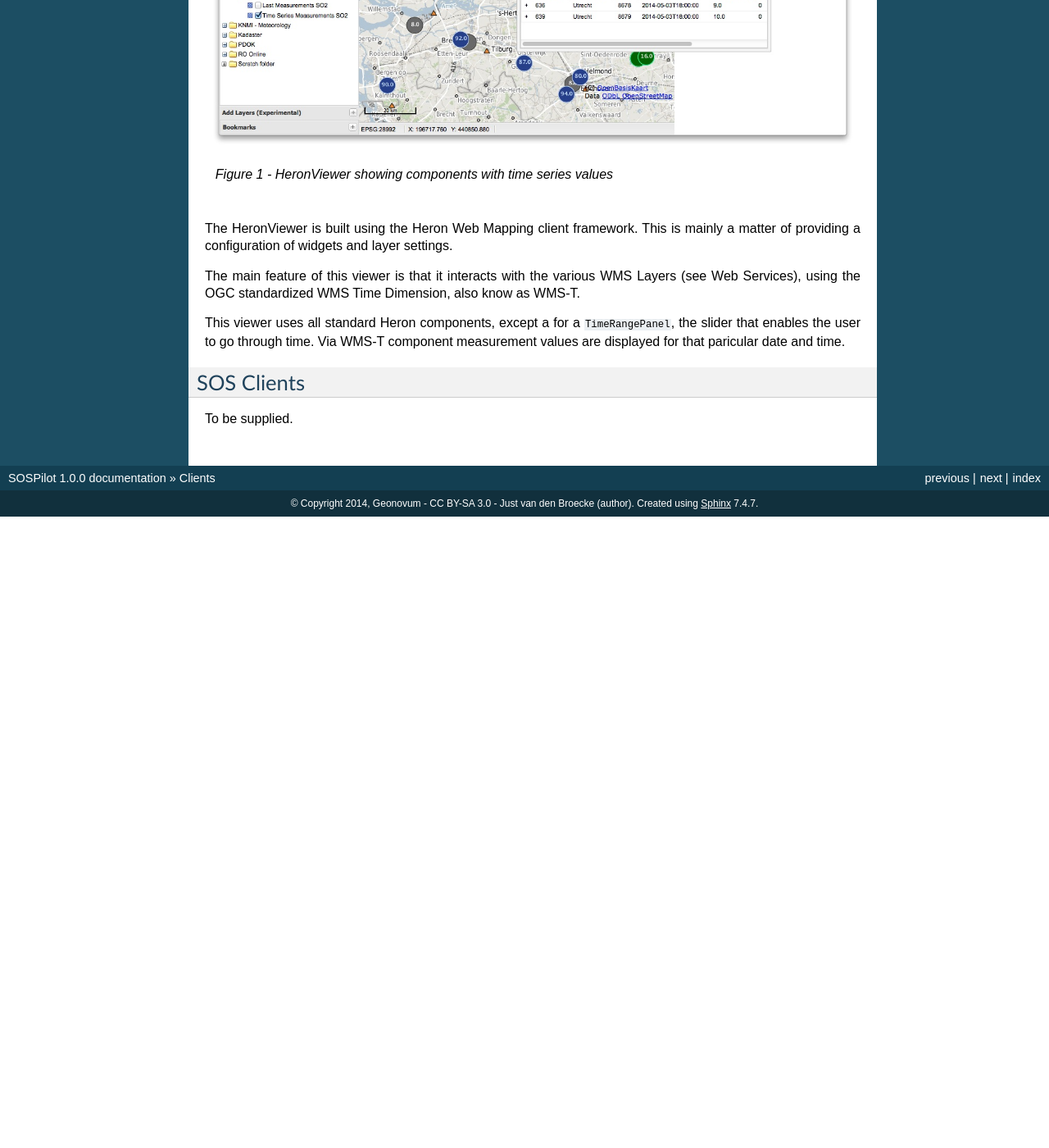
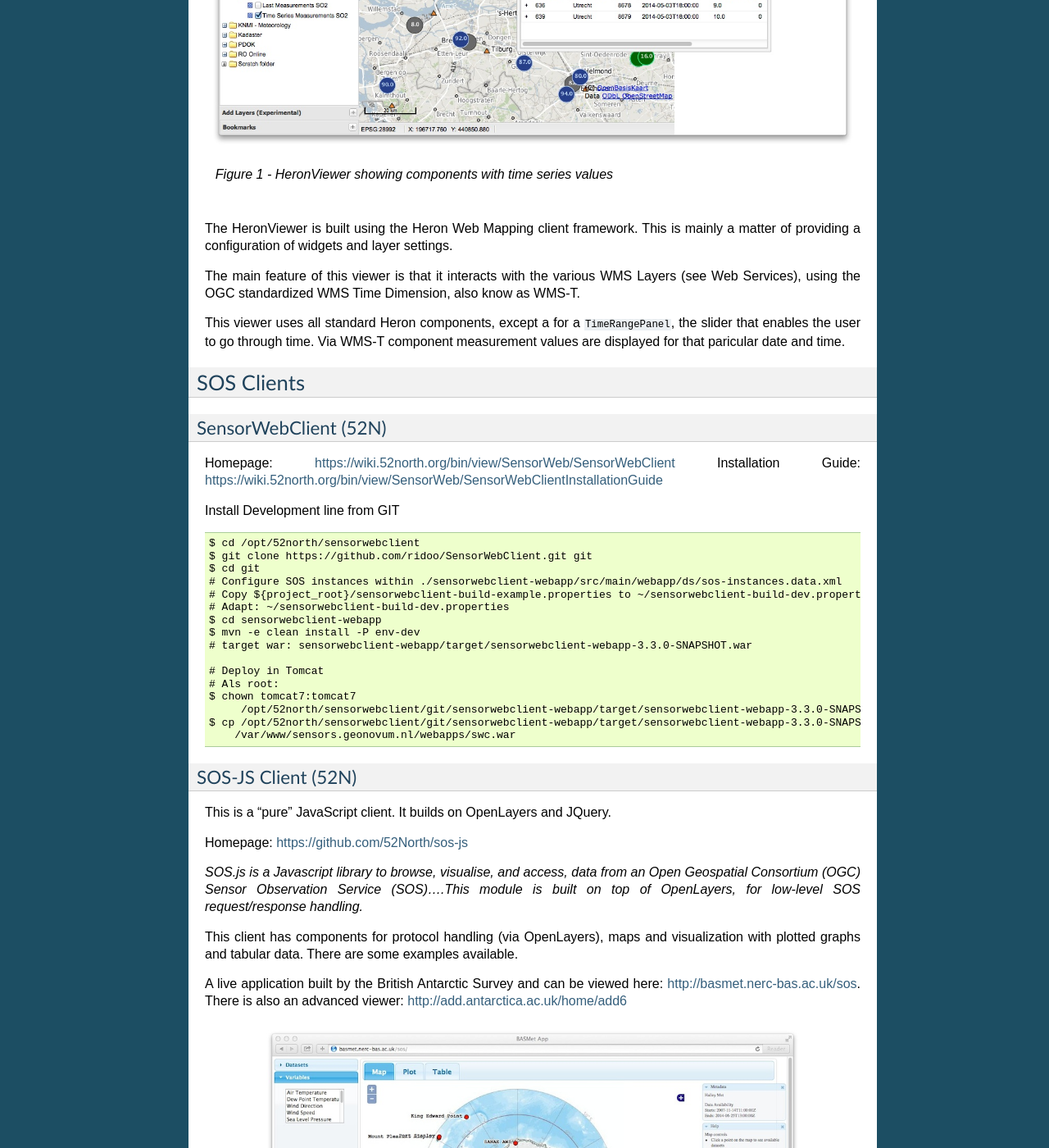
Before and after one commit to Geonovum/sospilot, a Sphinx documentation site: the page built from docs/clients.rst, in a window 1280 px wide and 1400 px high, scrolled down 651 px. Shown: the whole window at 82% size. Built offline with Sphinx 7.4.7, drawn with Linux system fonts in a browser that asks for light colours; before the commit the page ends 1281 px from its top, so only the background shows below that; some of the changed text lies outside the part shown.

Commit message:
sos-js client

```diff
--- a/docs/clients.rst
+++ b/docs/clients.rst
@@ -34,4 +34,73 @@
 SOS Clients
 ===========
 
-To be supplied.
+SensorWebClient (52N)
+---------------------
+
+Homepage: https://wiki.52north.org/bin/view/SensorWeb/SensorWebClient
+Installation Guide: https://wiki.52north.org/bin/view/SensorWeb/SensorWebClientInstallationGuide
+
+Install Development line from GIT ::
+
+    $ cd /opt/52north/sensorwebclient
+    $ git clone https://github.com/ridoo/SensorWebClient.git git
+    $ cd git
+    # Configure SOS instances within ./sensorwebclient-webapp/src/main/webapp/ds/sos-instances.data.xml
+    # Copy ${project_root}/sensorwebclient-build-example.properties to ~/sensorwebclient-build-dev.properties
+    # Adapt: ~/sensorwebclient-build-dev.properties
+    $ cd sensorwebclient-webapp
+    $ mvn -e clean install -P env-dev
+    # target war: sensorwebclient-webapp/target/sensorwebclient-webapp-3.3.0-SNAPSHOT.war
+
+    # Deploy in Tomcat
+    # Als root:
+    $ chown tomcat7:tomcat7
+         /opt/52north/sensorwebclient/git/sensorwebclient-webapp/target/sensorwebclient-webapp-3.3.0-SNAPSHOT.war
+    $ cp /opt/52north/sensorwebclient/git/sensorwebclient-webapp/target/sensorwebclient-webapp-3.3.0-SNAPSHOT.war
+        /var/www/sensors.geonovum.nl/webapps/swc.war
+
+SOS-JS Client (52N)
+-------------------
+
+This is a "pure" JavaScript client. It builds on OpenLayers and JQuery.
+
+Homepage: https://github.com/52North/sos-js
+
+*SOS.js is a Javascript library to browse, visualise, and access, data from an Open Geospatial Consortium (OGC)*
+*Sensor Observation Service (SOS)....This module is built on top of OpenLayers, for low-level SOS request/response handling.*
+
+This client has components for protocol handling (via OpenLayers), maps and visualization
+with plotted graphs and tabular data. There are some examples available.
+
+A live application built by the British Antarctic Survey and can be viewed here: http://basmet.nerc-bas.ac.uk/sos. There
+is also an advanced viewer: http://add.antarctica.ac.uk/home/add6
+
+.. figure:: _static/sos-js-bas-map.jpg
+   :align: center
+   :width: 650 px
+
+   *Figure 2 - app made with SOS-JS by British Antarctic Survey (Map)*
+
+
+.. figure:: _static/sos-js-bas-plot.jpg
+   :align: center
+   :width: 650 px
+
+   *Figure 3 - app made with SOS-JS by British Antarctic Survey (Plot)*
+
+We will build a web-app based on the above. This app can be found at: http://sensors.geonovum.nl/sos-js-app
+We cannot yet select stations by clcking inthe map, but via the offering list we can
+plot a graph for a chemical component for a station during a timeframe.
+
+.. figure:: _static/sos-js-sospilot-map.jpg
+   :align: center
+   :width: 650 px
+
+   *Figure 4 - app made with SOS-JS for SOSPilot (Map)*
+
+
+.. figure:: _static/sos-js-sospilot-plot.jpg
+   :align: center
+   :width: 650 px
+
+   *Figure 5 - app made with SOS-JS for SOSPilot shows NO2 graph for Station Roerdalen,NL00107*
--- a/docs/server-inrichting.rst
+++ b/docs/server-inrichting.rst
@@ -789,8 +789,6 @@
 Maven - Lifecycle Tool
 ----------------------
 
-*NOG EVEN NIET: alleen indien nodig, bijv SOS server custom build.*
-
 Volgens de `Maven website <http://maven.apache.org/>`_.
 
 *Apache Maven is a software project management and comprehension tool. Based on the concept of a project object model
```
Also changed, not shown: docs/_static/sos-js-bas-map.jpg (added), docs/_static/sos-js-bas-plot.jpg (added), docs/_static/sos-js-sospilot-map.jpg (added), docs/_static/sos-js-sospilot-plot.jpg (added).
